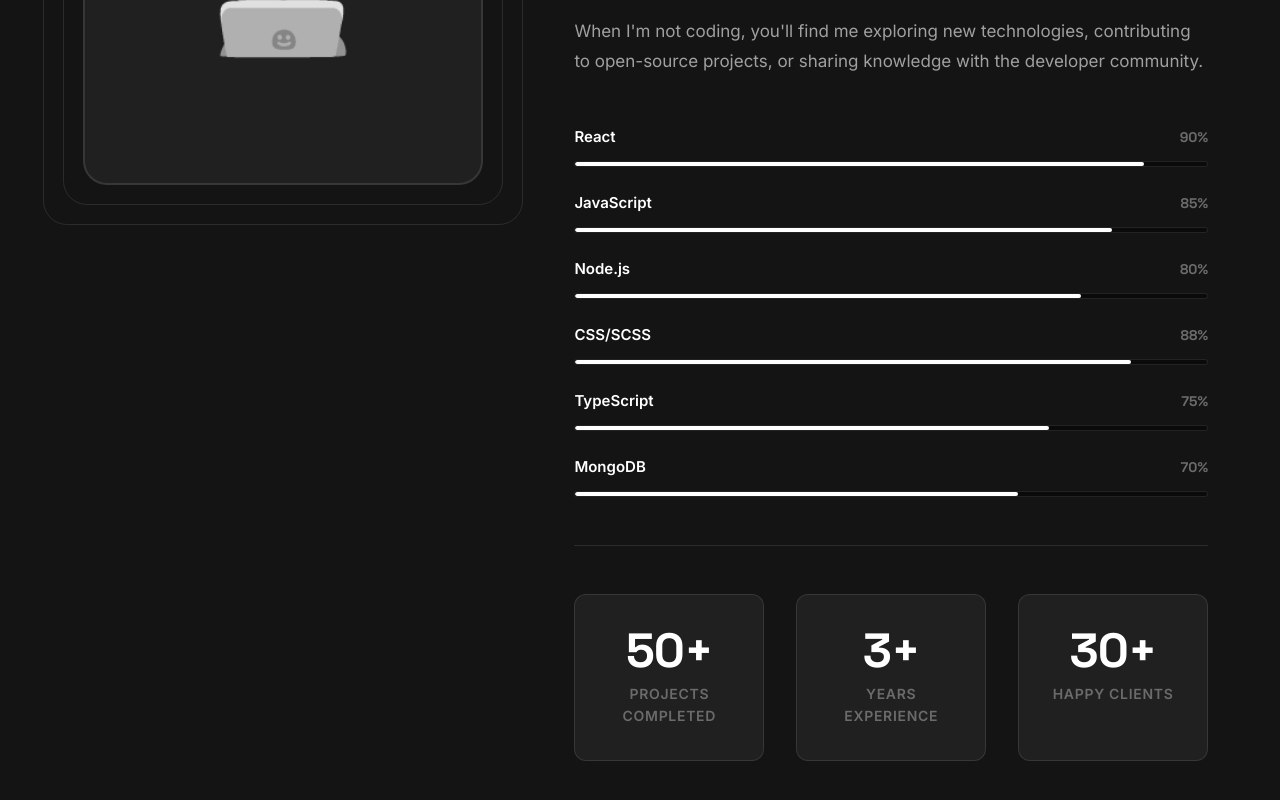
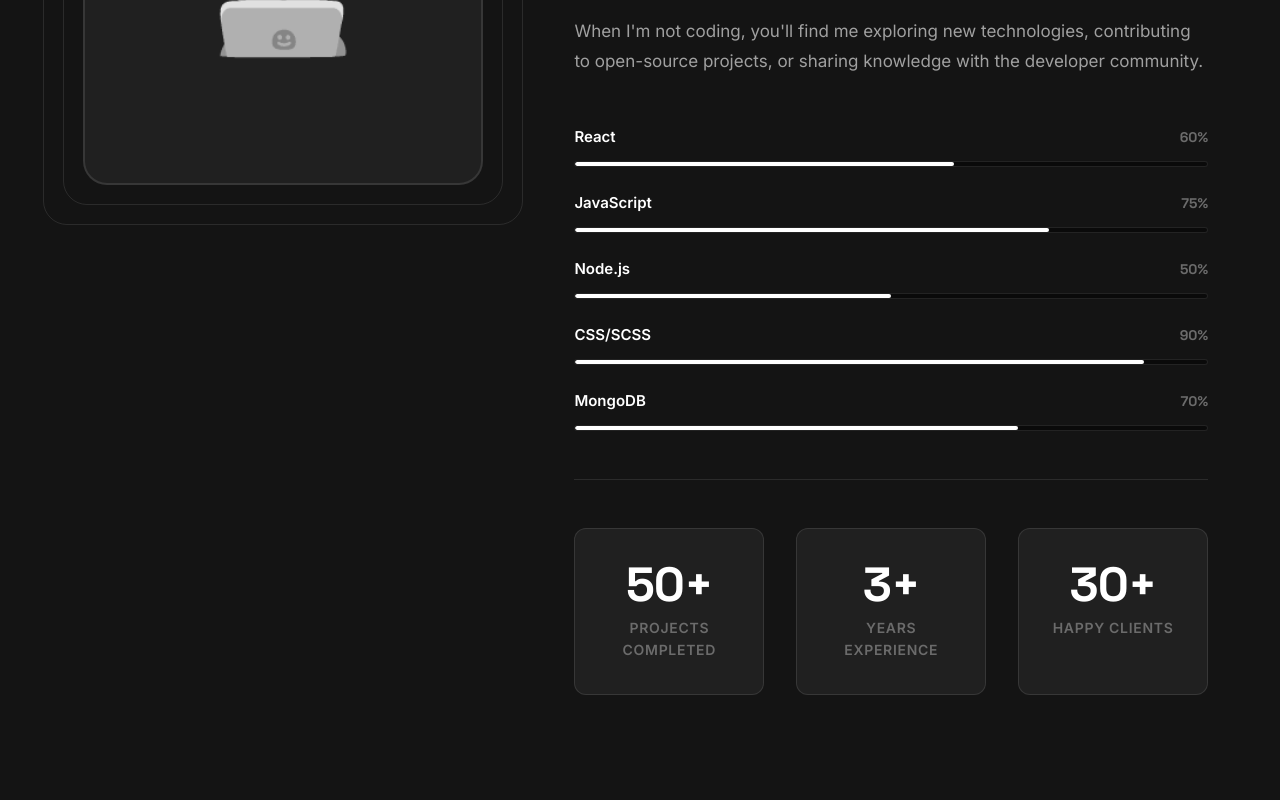
Before and after one commit to yuv881/react-portfolio, a React (Vite) app: page / in a window 1280 px wide. Shown: the part 1252-2052 px from the top of the page. Built offline with nearby package versions, Linux system fonts and the light colour scheme.

Commit message:
Update skill levels in About component

```diff
--- a/src/components/About.jsx
+++ b/src/components/About.jsx
@@ -7,11 +7,10 @@ const About = () => {
     const statsRef = useRef(null);
 
     const skills = [
-        { name: 'React', level: 90 },
-        { name: 'JavaScript', level: 85 },
-        { name: 'Node.js', level: 80 },
-        { name: 'CSS/SCSS', level: 88 },
-        { name: 'TypeScript', level: 75 },
+        { name: 'React', level: 60 },
+        { name: 'JavaScript', level: 75 },
+        { name: 'Node.js', level: 50 },
+        { name: 'CSS/SCSS', level: 90 },
         { name: 'MongoDB', level: 70 }
     ];
 
```
